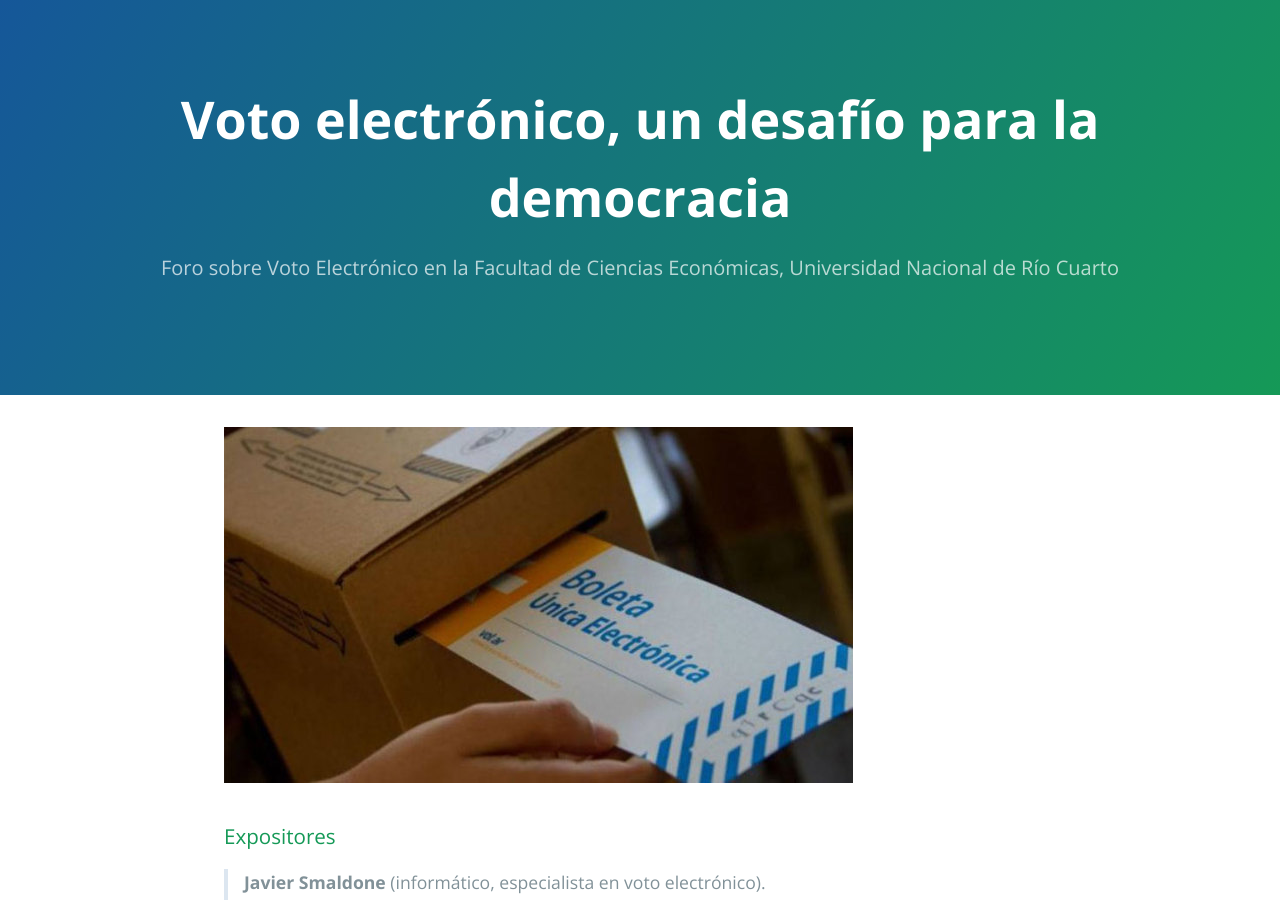
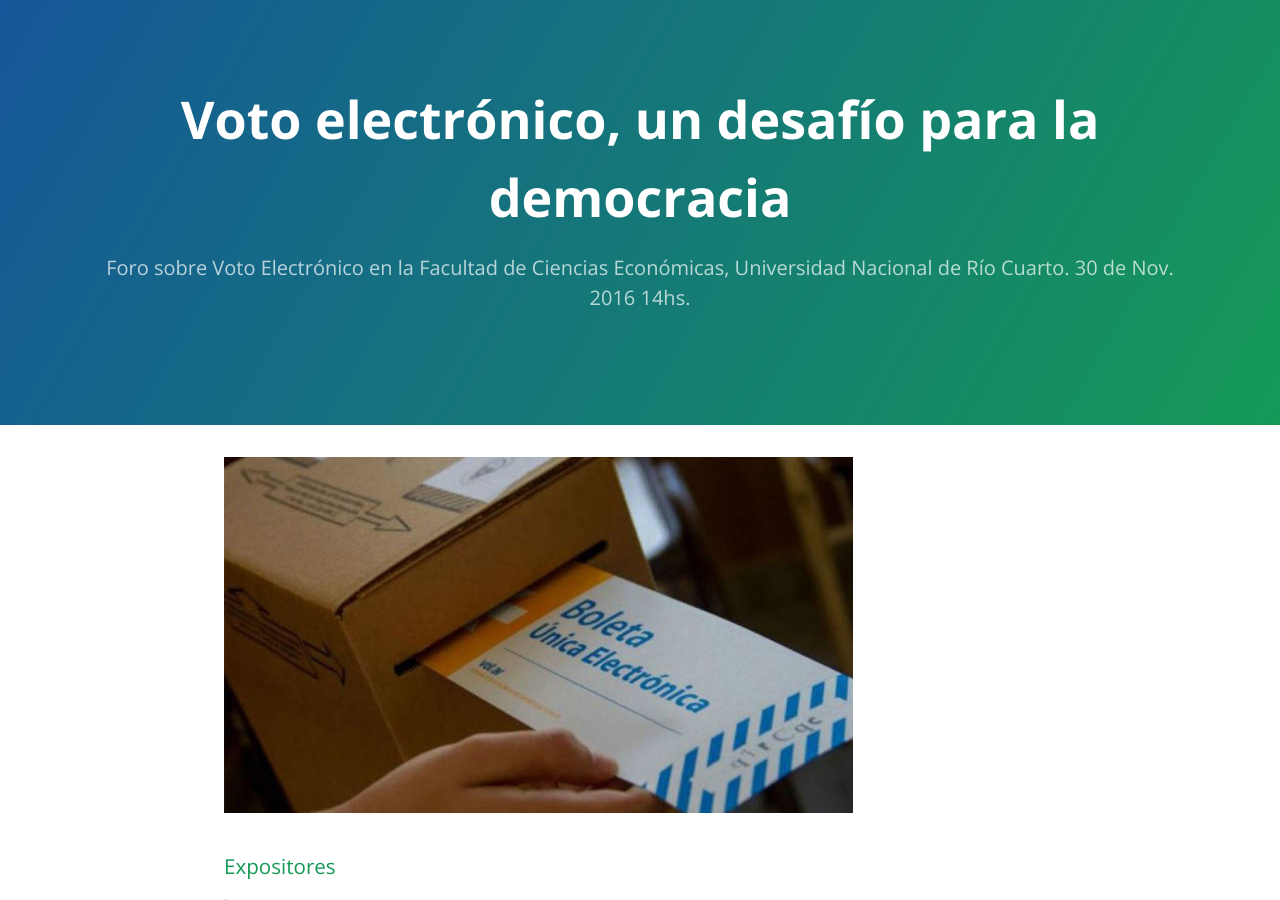
Before and after one commit to pewen/evoto, a Jekyll site: the page built from index.md, in a window 1280 px wide and 900 px high. Built offline with Jekyll 4.4.1, drawn with Linux system fonts in a browser that asks for light colours.

Commit message:
minor change

```diff
--- a/_config.yml
+++ b/_config.yml
@@ -1,6 +1,6 @@
 # Setup
 title:        Voto electrónico, un desafío para la democracia
-tagline:      Foro sobre Voto Electrónico en la Facultad de Ciencias Económicas, Universidad Nacional de Río Cuarto
+tagline:      Foro sobre Voto Electrónico en la Facultad de Ciencias Económicas, Universidad Nacional de Río Cuarto. 30 de Nov. 2016 14hs.
 baseurl:      "https://pewen.github.io/evoto"
 paginate:     1
 encoding:     utf-8
```
Also changed, not shown: 1 other file.
